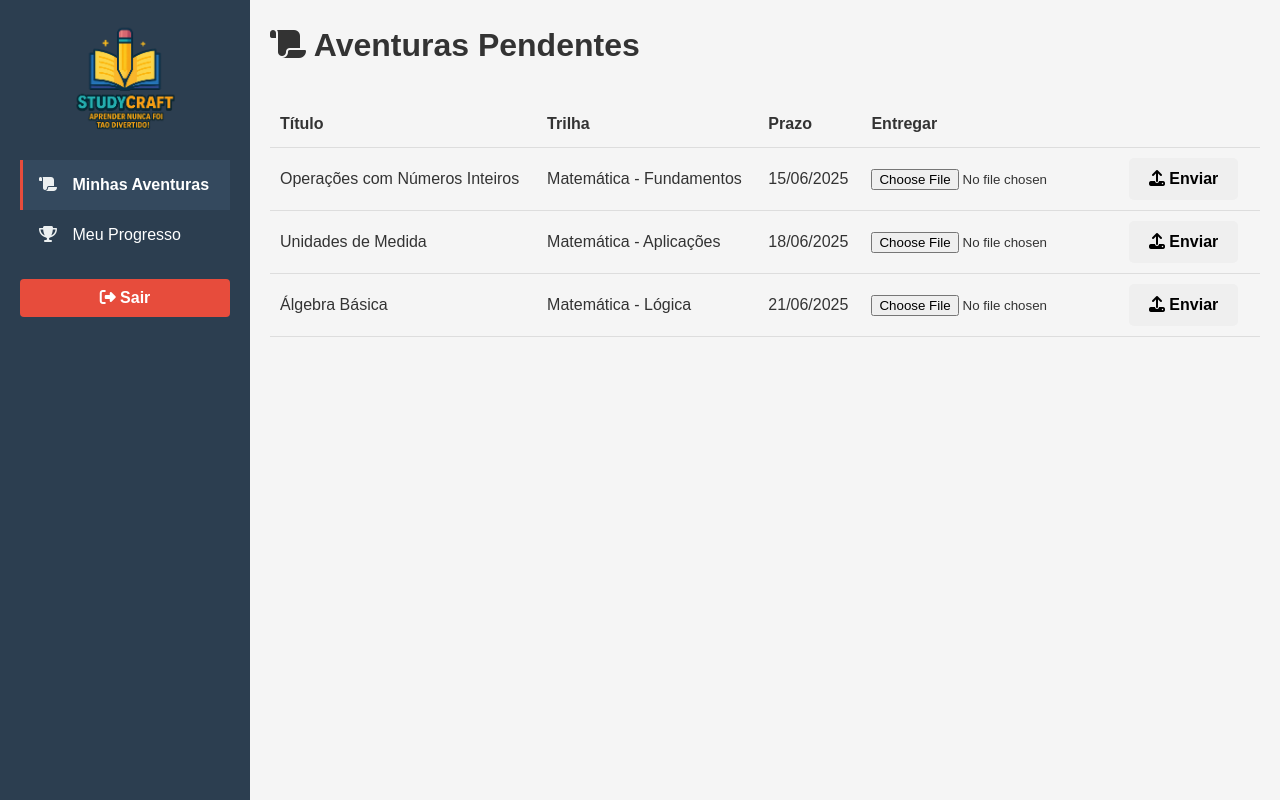
After one commit to studycraft/StudyCraft, a Django app: page /painel/aluno/ in a window 1280 px wide. The commit adds this page. Run offline with Django 5.2, Linux system fonts and the light colour scheme.

Commit message:
Módulo estático Aluno ADD

```diff
--- a/core/static/css/admin.css
+++ b/core/static/css/admin.css
@@ -190,3 +190,31 @@ th, td {
     0% { transform: rotate(0deg); }
     100% { transform: rotate(360deg); }
 }
+
+.info-boxes {
+  display: flex;
+  gap: 1rem;
+  flex-wrap: wrap;
+  margin-top: 2rem;
+}
+
+.info-box {
+  background: #f4f4f4;
+  border-left: 5px solid #4caf50;
+  padding: 1.2rem;
+  flex: 1;
+  min-width: 200px;
+  border-radius: 8px;
+  box-shadow: 0 2px 4px rgba(0,0,0,0.1);
+}
+
+.info-box h2 {
+  font-size: 1.1rem;
+  margin-bottom: 0.5rem;
+}
+
+.info-box p {
+  font-size: 2rem;
+  font-weight: bold;
+  color: #333;
+}
--- /dev/null
+++ b/core/templates/aluno/painel-aventuras.html
@@ -0,0 +1,76 @@
+{% load static %}
+<!DOCTYPE html>
+<html lang="pt-BR">
+<head>
+  <meta charset="UTF-8">
+  <meta name="viewport" content="width=device-width, initial-scale=1.0">
+  <title>StudyCraft - Minhas Aventuras</title>
+  <link rel="stylesheet" href="{% static 'css/style.css' %}">
+  <link rel="stylesheet" href="{% static 'css/admin.css' %}">
+  <link rel="stylesheet" href="https://cdnjs.cloudflare.com/ajax/libs/font-awesome/6.4.0/css/all.min.css">
+</head>
+<body>
+  <div class="admin-container">
+    <!-- Sidebar do aluno -->
+    <aside class="sidebar">
+      <img src="{% static 'images/logo_sc2.png' %}" alt="Logo StudyCraft" class="logo-small">
+      <nav>
+        <ul>
+          <li><a href="{% url 'painel_aventuras' %}" class="active"><i class="fas fa-scroll"></i> Minhas Aventuras</a></li>
+          <li><a href="{% url 'painel_progresso' %}"><i class="fas fa-trophy"></i> Meu Progresso</a></li>
+        </ul>
+      </nav>
+      <button class="btn" onclick="window.location.href='/'">
+        <i class="fas fa-sign-out-alt"></i> Sair
+      </button>
+    </aside>
+
+    <!-- Conteúdo -->
+    <main class="content">
+      <h1><i class="fas fa-scroll"></i> Aventuras Pendentes</h1>
+
+      <div class="tabela-container">
+        <table>
+          <thead>
+            <tr>
+              <th>Título</th>
+              <th>Trilha</th>
+              <th>Prazo</th>
+              <th>Entregar</th>
+            </tr>
+          </thead>
+          <tbody>
+            <tr>
+              <td>Operações com Números Inteiros</td>
+              <td>Matemática - Fundamentos</td>
+              <td>15/06/2025</td>
+              <td>
+                <input type="file" id="arquivo1">
+                <button class="btn btn-small"><i class="fas fa-upload"></i> Enviar</button>
+              </td>
+            </tr>
+            <tr>
+              <td>Unidades de Medida</td>
+              <td>Matemática - Aplicações</td>
+              <td>18/06/2025</td>
+              <td>
+                <input type="file" id="arquivo2">
+                <button class="btn btn-small"><i class="fas fa-upload"></i> Enviar</button>
+              </td>
+            </tr>
+            <tr>
+              <td>Álgebra Básica</td>
+              <td>Matemática - Lógica</td>
+              <td>21/06/2025</td>
+              <td>
+                <input type="file" id="arquivo3">
+                <button class="btn btn-small"><i class="fas fa-upload"></i> Enviar</button>
+              </td>
+            </tr>
+          </tbody>
+        </table>
+      </div>
+    </main>
+  </div>
+</body>
+</html>
--- a/core/templates/login/aluno.html
+++ b/core/templates/login/aluno.html
@@ -1,4 +1,5 @@
 {% load static %}
+
 <!DOCTYPE html>
 <html lang="pt-BR">
 <head>
@@ -16,11 +17,11 @@
       <form id="loginAluno">
         <div class="input-group">
           <label for="ra">RA (Registro Acadêmico):</label>
-                    <input type="text" id="ra" required placeholder="Ex: 202411023">
+          <input type="text" id="ra" required placeholder="Ex: ALU12345">
         </div>
         <div class="input-group">
           <label for="senha">Senha:</label>
-                    <input type="password" id="senha" required>
+          <input type="password" id="senha" required placeholder="Mesma do RA">
         </div>
         <button type="submit" class="btn aluno">Entrar</button>
       </form>
--- a/core/urls.py
+++ b/core/urls.py
@@ -3,7 +3,8 @@ from django.urls import path, include
 from .views import (
     AlunoViewSet, ProfessorViewSet, TrilhaViewSet,
     index, login_aluno, login_professor, login_admin, dashboard_admin, cadastro_professor,
-    cadastro_aluno, cadastro_trilha, dashboard_data, painel_professor, cadastro_aventura, relatorio_engajamento
+    cadastro_aluno, cadastro_trilha, dashboard_data, painel_professor, cadastro_aventura, relatorio_engajamento,
+    painel_aventuras, painel_progresso,
 )
 
 router = routers.DefaultRouter()
@@ -26,6 +27,8 @@ urlpatterns = [
     path('painel/professor/', painel_professor, name='dashboard_professor'),
     path('painel/professor/aventura/', cadastro_aventura, name='cadastro_aventura'),
     path('painel/professor/relatorio/', relatorio_engajamento, name='relatorio_engajamento'),
+    path('painel/aluno/', painel_aventuras, name='painel_aventuras'),
+    path('painel/aluno/progresso/', painel_progresso, name='painel_progresso'),
 
 ]
 
--- a/core/views.py
+++ b/core/views.py
@@ -57,6 +57,12 @@ def cadastro_aventura(request):
 def relatorio_engajamento(request):
     return render(request, 'professor/relatorio-engajamento.html')
 
+def painel_aventuras(request):
+    return render(request, 'aluno/painel-aventuras.html')
+
+def painel_progresso(request):
+    return render(request, 'aluno/painel-progresso.html')
+
 
 @api_view(['GET'])
 @permission_classes([IsAuthenticated])
```
Also changed, not shown: core/serializers.py (+14 -0 lines), core/templates/aluno/painel-progresso.html (added, +49 -0 lines), db.sqlite3. Lines whose indentation alone changed are shown as unchanged.
